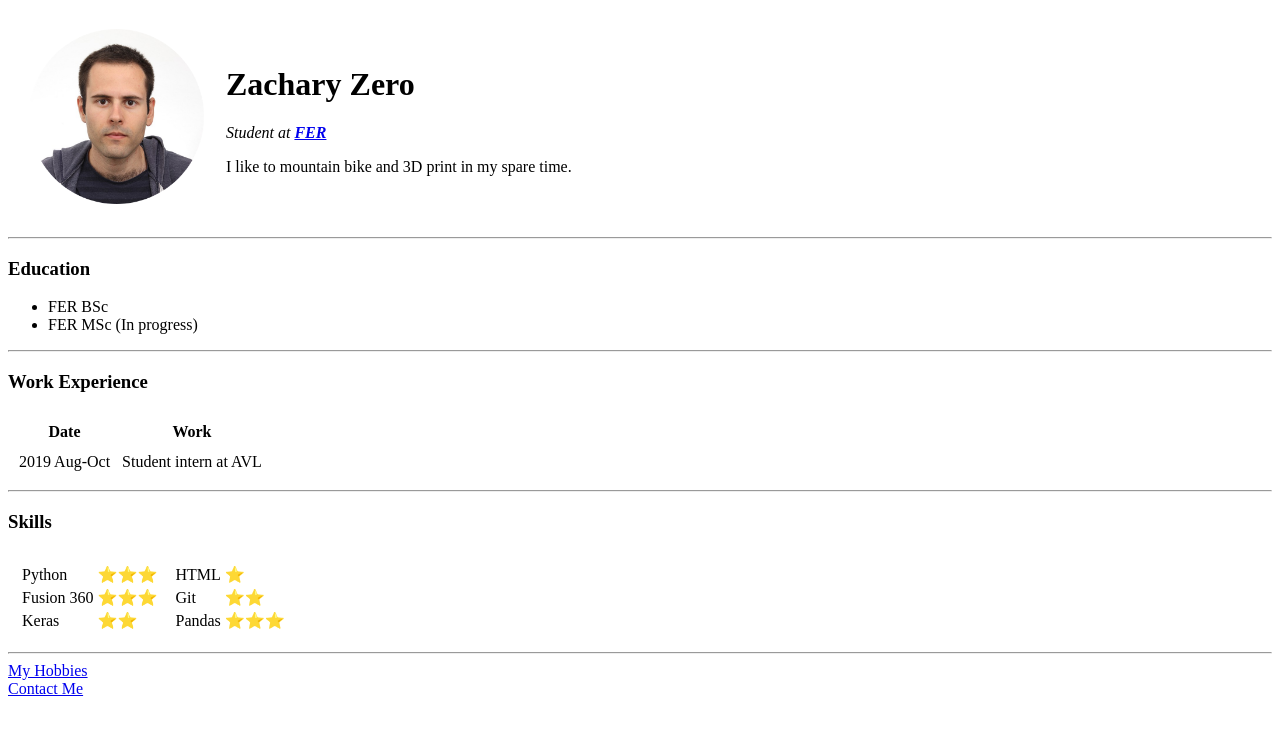
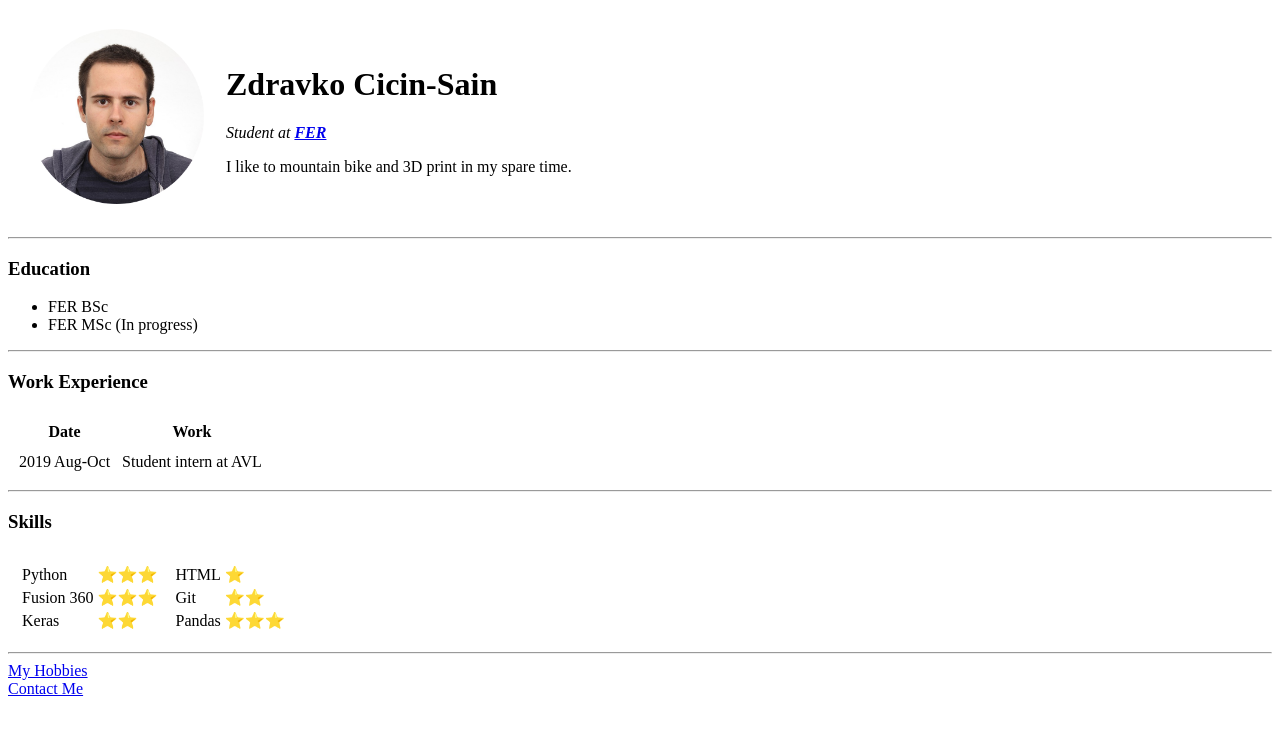
Before and after one commit to zcsain/cv, a plain HTML site: page index.html in a window 1280 px wide. Drawn offline with Linux system fonts and the light colour scheme.

Commit message:
Add files via upload

```diff
--- a/index.html
+++ b/index.html
@@ -15,7 +15,7 @@
         <!--<img src="images/html5.png" alt="HTML logo image" height="100">-->
       </td>
       <td>
-        <h1>Zachary Zero</h1>
+        <h1>Zdravko Cicin-Sain</h1>
         <p><em>Student at <strong><a href="https://www.fer.unizg.hr/">FER</a></strong></em></p>
         <p>I like to mountain bike and 3D print in my spare time.</p>
       </td>
```
